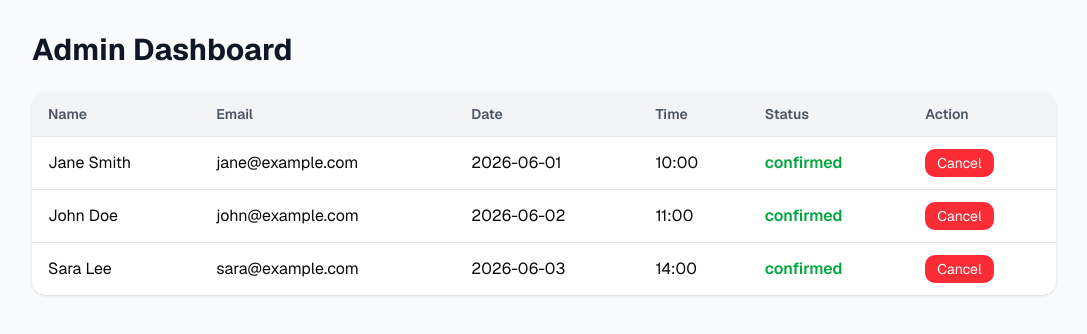
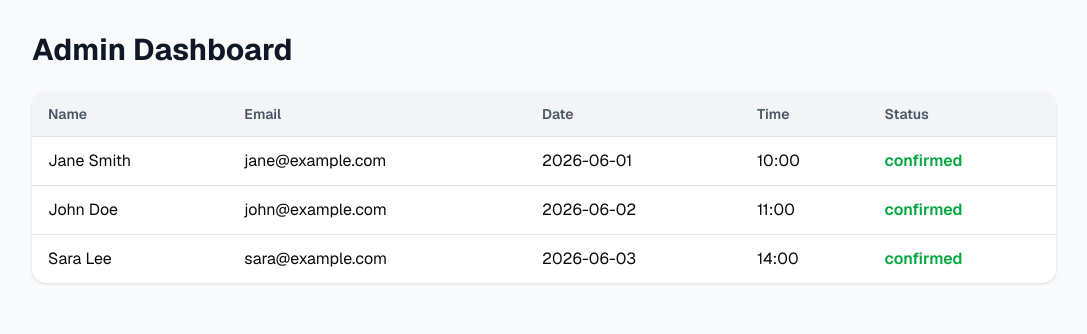
Before and after one commit to britneyzucchini-del/booking-dashboard, a Next.js app: page /admin in a window 1280 px wide. Shown: the top 334 px of the page, without its empty margins (96-1183 px from the left). Built offline with nearby package versions, Linux system fonts and the light colour scheme.

Commit message:
connect admin dashboard to api with react query

```diff
--- a/src/app/admin/page.tsx
+++ b/src/app/admin/page.tsx
@@ -1,28 +1,29 @@
 'use client'
 
-import { useState } from 'react'
+import { useQuery } from '@tanstack/react-query'
 
 type Booking = {
-  id: number
-  name: string
-  email: string
+  id: string
+  clientName: string
+  clientEmail: string
   date: string
   time: string
   status: string
 }
 
-const initialBookings: Booking[] = [
-  { id: 1, name: 'Jane Smith', email: 'jane@example.com', date: '2026-06-01', time: '10:00', status: 'confirmed' },
-  { id: 2, name: 'John Doe', email: 'john@example.com', date: '2026-06-02', time: '11:00', status: 'confirmed' },
-  { id: 3, name: 'Sara Lee', email: 'sara@example.com', date: '2026-06-03', time: '14:00', status: 'confirmed' },
-]
+async function fetchBookings() {
+  const res = await fetch('/api/bookings')
+  return res.json()
+}
 
 export default function AdminPage() {
-  const [bookings, setBookings] = useState(initialBookings)
+  const { data: bookings, isLoading, isError } = useQuery({
+    queryKey: ['bookings'],
+    queryFn: fetchBookings,
+  })
 
-  function cancelBooking(id: number) {
-    setBookings(bookings.map(b => b.id === id ? { ...b, status: 'cancelled' } : b))
-  }
+  if (isLoading) return <main className="p-8"><p>Loading bookings...</p></main>
+  if (isError) return <main className="p-8"><p>Failed to load bookings.</p></main>
 
   return (
     <main className="min-h-screen bg-gray-50 p-8">
@@ -37,30 +38,19 @@ export default function AdminPage() {
                 <th className="px-4 py-3 text-sm font-semibold text-gray-600">Date</th>
                 <th className="px-4 py-3 text-sm font-semibold text-gray-600">Time</th>
                 <th className="px-4 py-3 text-sm font-semibold text-gray-600">Status</th>
-                <th className="px-4 py-3 text-sm font-semibold text-gray-600">Action</th>
               </tr>
             </thead>
             <tbody>
-              {bookings.map(booking => (
+              {bookings.map((booking: Booking) => (
                 <tr key={booking.id} className="border-t">
-                  <td className="px-4 py-3">{booking.name}</td>
-                  <td className="px-4 py-3">{booking.email}</td>
+                  <td className="px-4 py-3">{booking.clientName}</td>
+                  <td className="px-4 py-3">{booking.clientEmail}</td>
                   <td className="px-4 py-3">{booking.date}</td>
                   <td className="px-4 py-3">{booking.time}</td>
                   <td className="px-4 py-3">
                     <span className={booking.status === 'confirmed' ? 'text-green-600 font-semibold' : 'text-red-500 font-semibold'}>
                       {booking.status}
                     </span>
-                  </td>
-                  <td className="px-4 py-3">
-                    {booking.status === 'confirmed' && (
-                      <button
-                        onClick={() => cancelBooking(booking.id)}
-                        className="bg-red-500 text-white rounded-lg px-3 py-1 text-sm hover:bg-red-600"
-                      >
-                        Cancel
-                      </button>
-                    )}
                   </td>
                 </tr>
               ))}
```
